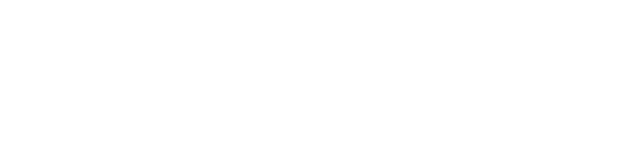
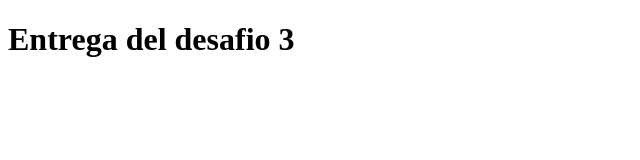
Before and after one commit to IgnacioMatteo/JS-entrega3, a plain HTML site: page js/index.html in a window 1280 px wide. Shown: the whole page, without its empty margins (0-640 px from the left). Drawn offline with Linux system fonts and the light colour scheme.

Commit message:
Se agrega descripcion al html

```diff
--- a/js/index.html
+++ b/js/index.html
@@ -6,6 +6,7 @@
     <title>Document</title>
 </head>
 <body>
+    <h1>Entrega del desafio 3</h1>
     <script src="estilo.js"></script>
 </body>
 </html>
```
